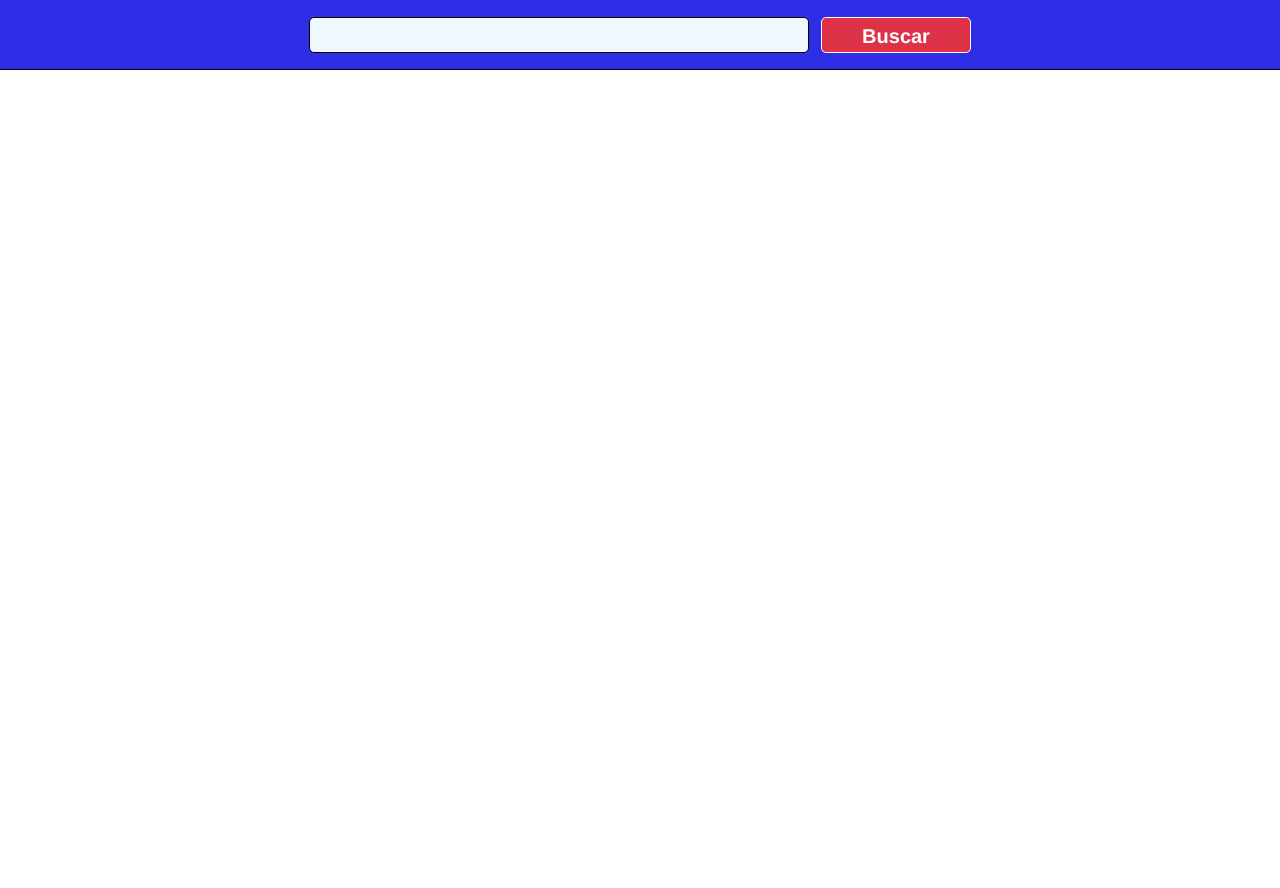
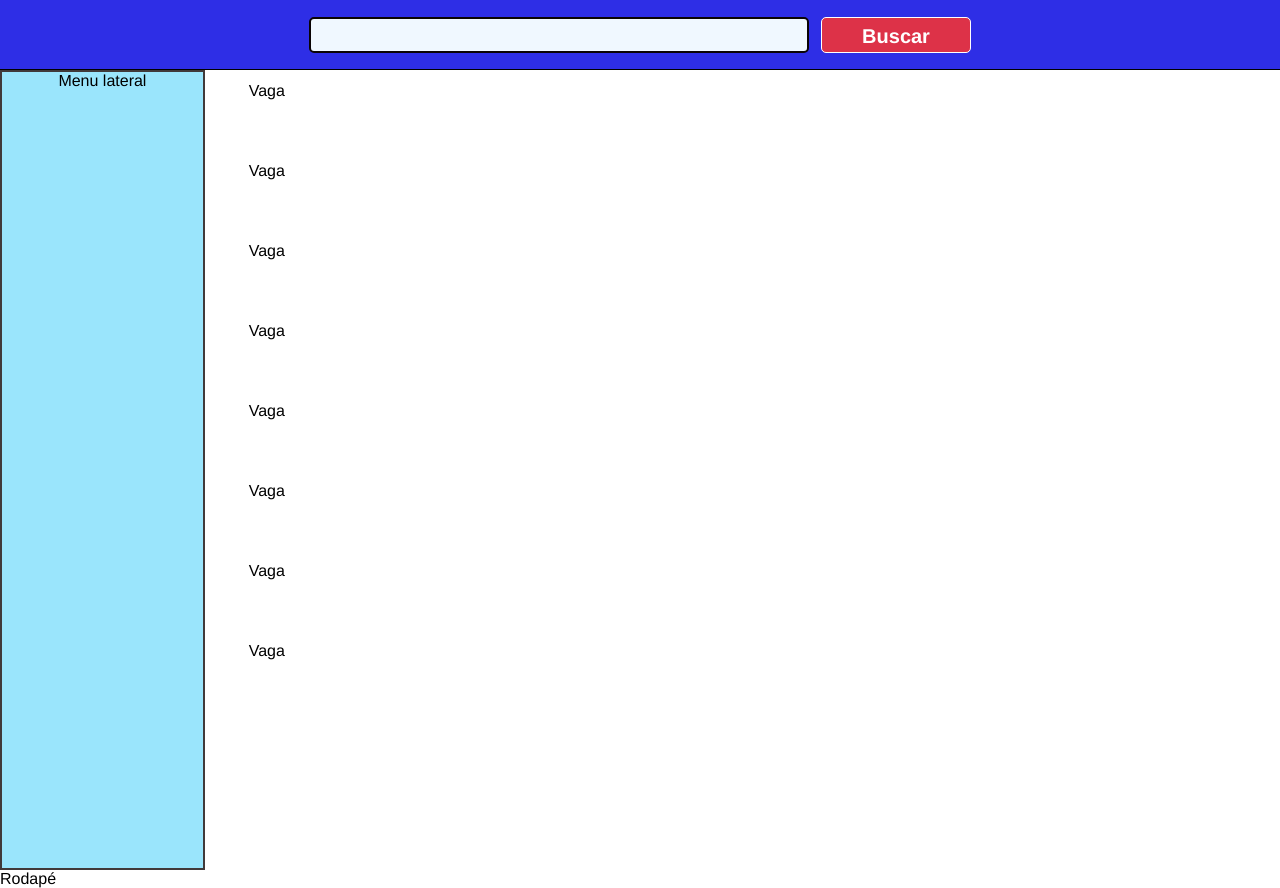
Before and after one commit to Vandorc-Dev/pe-vagas, a website: page pevagas/index.html in a window 1280 px wide. Shown: the part 56-944 px from the top of the page. Before the commit the page ends 800 px from the top, so only its background shows below. Drawn offline with Linux system fonts and the light colour scheme.

Commit message:
Área de pesquisa de vagas

```diff
--- a/pevagas/index.html
+++ b/pevagas/index.html
@@ -27,5 +27,21 @@
             <P>Buscar</P>
         </div>
     </section>
+    <div id="container">
+        <aside>
+            Menu lateral
+        </aside>
+        <main>
+            <div>Vaga</div>
+            <div>Vaga</div>
+            <div>Vaga</div>
+            <div>Vaga</div>
+            <div>Vaga</div>
+            <div>Vaga</div>
+            <div>Vaga</div>
+            <div>Vaga</div>
+        </main>
+    </div>
+    <footer>Rodapé</footer>
 </body>
 </html>
--- a/pevagas/styles.css
+++ b/pevagas/styles.css
@@ -4,7 +4,6 @@
     box-sizing: border-box;
     font-family: Helvetica, sans-serif;
 }
-
 
 header{
     display: flex;
@@ -63,9 +62,8 @@ header img:hover{
     height: 36px;
     border-radius: 5px;
     background-color: aliceblue;
-    border: solid 1px black;
+    border: solid 2px rgb(10, 4, 4);
 }
-
 
 .btn-vagas{
     width: 150px;
@@ -89,3 +87,25 @@ header img:hover{
     font-weight: 600;
     border: solid 1px rgba(126, 8, 8, 0.884);
 }
+
+#container{
+    display: flex;
+}
+
+aside{
+    width: 16%;
+    height: 100vh;
+    background-color: rgba(7, 191, 247, 0.404);
+    border: solid 2px rgb(65, 58, 58);
+    text-align: center;
+}
+
+main{
+    text-align: center;
+    display:inline-block;
+    margin: 12px;
+}
+main div{
+    width:100px;
+    height: 80px;
+}
```
